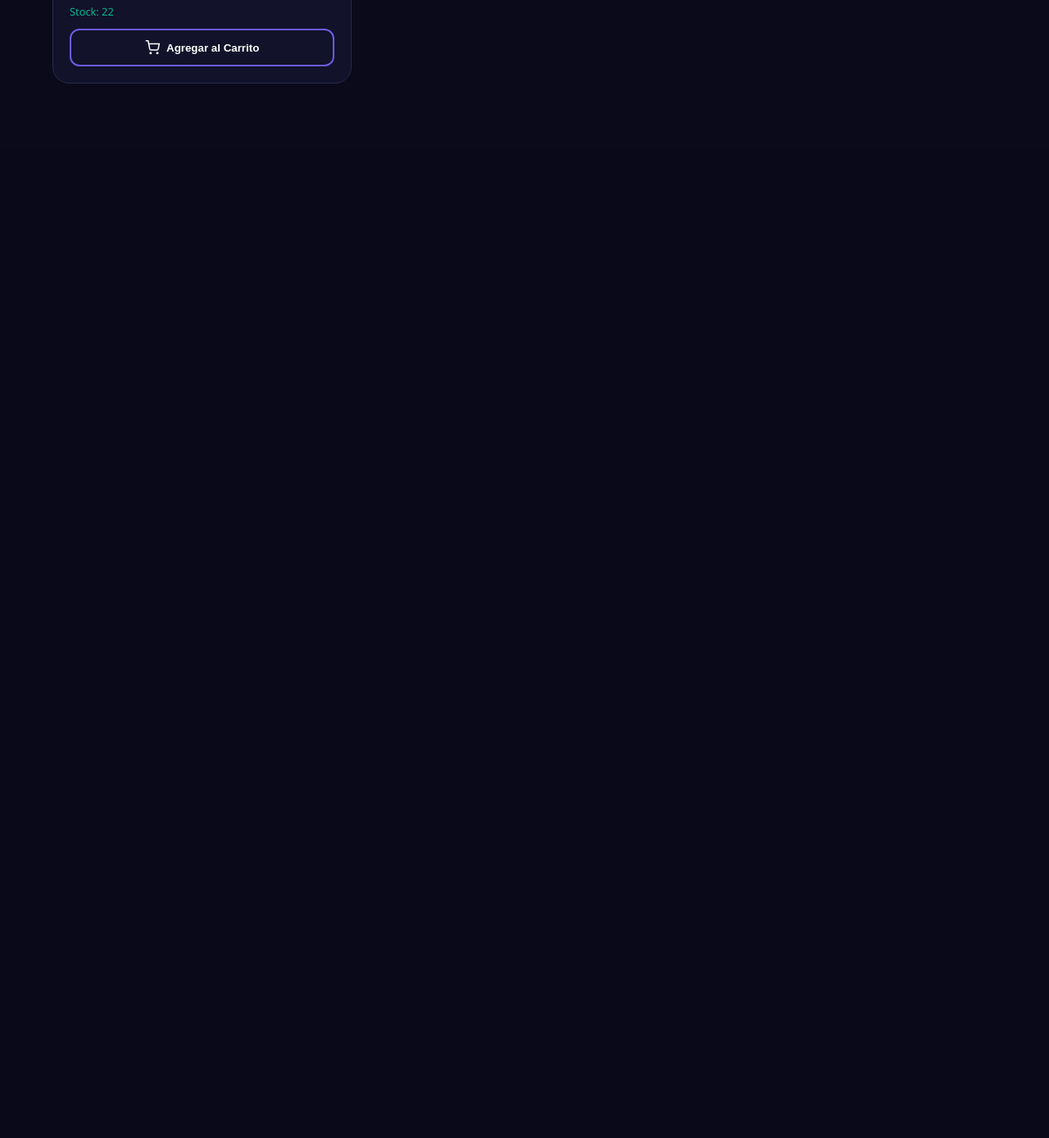
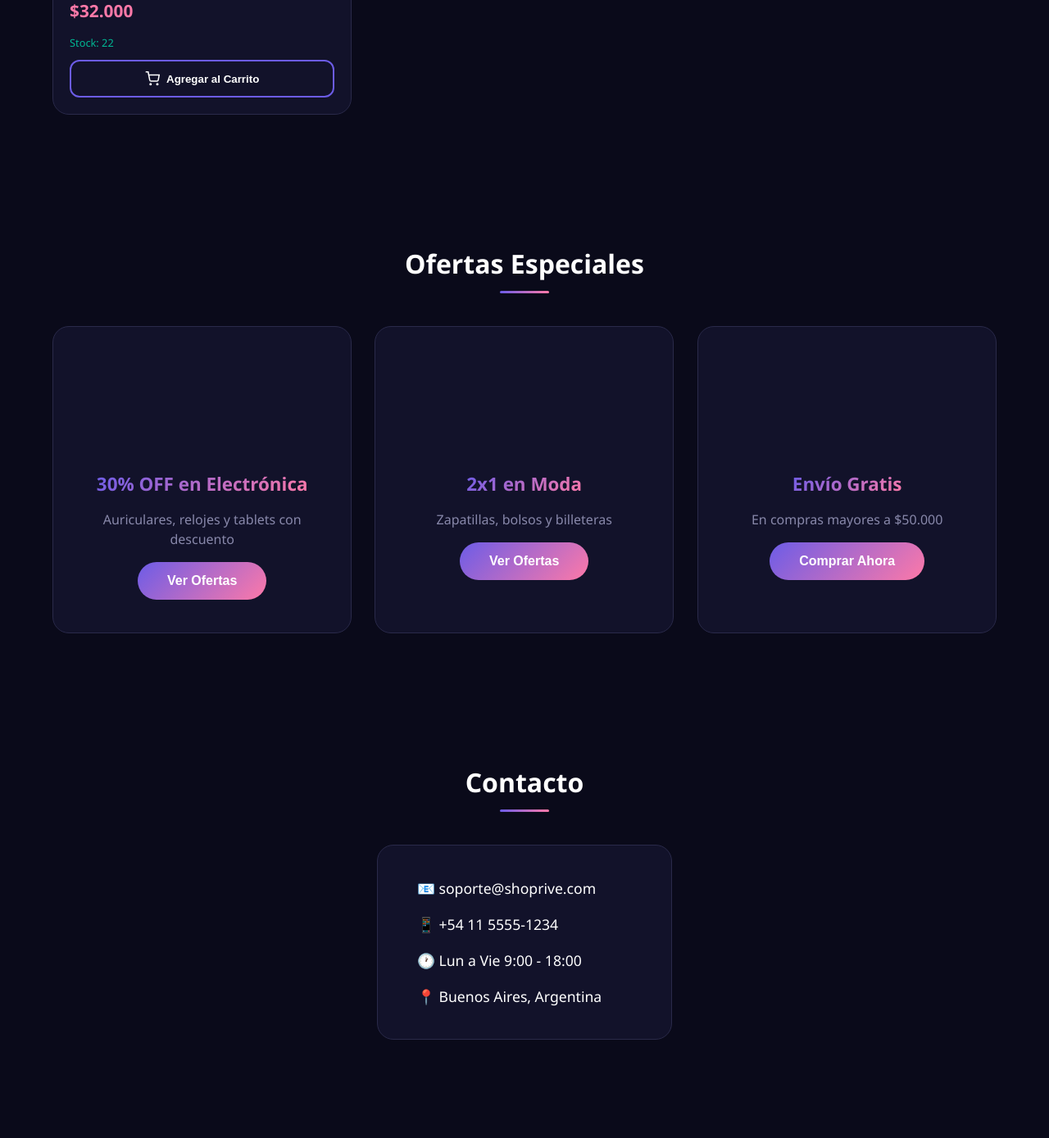
Before and after one commit to siliconvalleyar-oss/shop_rive_web, a PHP site: page / in a window 1280 px wide. Shown: the part 2996-4385 px from the top of the page at 82% size. Before the commit the page ends 3098 px from the top, so only its background shows below. Run offline with PHP 8.4, Linux system fonts and the light colour scheme; data comes from the database, SQL or seed files in the repository.

Commit message:
v2.2.2: navegacion por secciones, galeria de productos, ofertas y contacto
- Nav links funcionales: Inicio, Productos, Ofertas, Contacto con smooth scroll
- Seccion Productos ahora es 'Galeria de Productos' con compra directa
- Nuevas secciones: Ofertas (con animaciones .riv) y Contacto
- showSection() en JS: activa nav link y scrollea suave
- Ofertas con animaciones buy-button-sparkle, glowing-hover, animated-button
- Misma estructura en index.html, index.php, index.php.apache

```diff
--- a/css/style.css
+++ b/css/style.css
@@ -371,6 +371,14 @@ body {
   margin-bottom: 40px;
   text-align: center;
   position: relative;
+}
+
+.section-subtitle {
+  text-align: center;
+  color: var(--text-muted);
+  margin-bottom: 40px;
+  margin-top: -24px;
+  font-size: 1rem;
 }
 
 .section-title::after {
@@ -905,6 +913,87 @@ body {
   }
 }
 
+/* OFERTAS */
+.ofertas {
+  padding: 80px 24px;
+  max-width: 1200px;
+  margin: 0 auto;
+}
+
+.ofertas-grid {
+  display: grid;
+  grid-template-columns: repeat(3, 1fr);
+  gap: 28px;
+}
+
+.oferta-card {
+  background: var(--bg-card);
+  border: 1px solid var(--border);
+  border-radius: 20px;
+  padding: 40px 32px;
+  text-align: center;
+  display: flex;
+  flex-direction: column;
+  align-items: center;
+  gap: 16px;
+  transition: all 0.4s;
+  animation: cardAppear 0.5s ease both;
+}
+
+.oferta-card:nth-child(2) { animation-delay: 0.1s; }
+.oferta-card:nth-child(3) { animation-delay: 0.2s; }
+
+.oferta-card:hover {
+  transform: translateY(-8px);
+  border-color: var(--primary);
+  box-shadow: var(--shadow);
+}
+
+.oferta-card h3 {
+  font-size: 1.4rem;
+  font-weight: 700;
+  background: linear-gradient(135deg, var(--primary), var(--accent));
+  -webkit-background-clip: text;
+  -webkit-text-fill-color: transparent;
+}
+
+.oferta-card p {
+  color: var(--text-muted);
+  line-height: 1.5;
+}
+
+/* CONTACTO */
+.contacto {
+  padding: 80px 24px 120px;
+  max-width: 1200px;
+  margin: 0 auto;
+}
+
+.contacto-content {
+  display: flex;
+  justify-content: center;
+}
+
+.contacto-info {
+  background: var(--bg-card);
+  border: 1px solid var(--border);
+  border-radius: 20px;
+  padding: 40px 48px;
+  display: flex;
+  flex-direction: column;
+  gap: 20px;
+  min-width: 360px;
+  animation: cardAppear 0.5s ease;
+}
+
+.contacto-info p {
+  font-size: 1.1rem;
+  color: var(--text);
+  display: flex;
+  align-items: center;
+  gap: 12px;
+}
+
 /* RESPONSIVE */
 @media (max-width: 768px) {
   .nav { display: none; }
--- a/index.php
+++ b/index.php
@@ -18,10 +18,10 @@
         <span class="logo-text">Shop<span class="accent">Rive</span></span>
       </div>
       <nav class="nav">
-        <a href="#" class="nav-link active">Inicio</a>
-        <a href="#" class="nav-link">Productos</a>
-        <a href="#" class="nav-link">Ofertas</a>
-        <a href="#" class="nav-link">Contacto</a>
+        <a href="#inicio" class="nav-link active" onclick="showSection('inicio')">Inicio</a>
+        <a href="#productos" class="nav-link" onclick="showSection('productos')">Productos</a>
+        <a href="#ofertas" class="nav-link" onclick="showSection('ofertas')">Ofertas</a>
+        <a href="#contacto" class="nav-link" onclick="showSection('contacto')">Contacto</a>
       </nav>
       <div class="header-actions">
         <?php if (isset($_SESSION['user_id'])): ?>
@@ -48,7 +48,7 @@
   </header>
 
   <!-- HERO CAROUSEL -->
-  <section class="hero">
+  <section class="hero" id="inicio">
     <div class="hero-slides" id="hero-slides">
       <div class="hero-slide active" data-index="0">
         <div class="hero-content">
@@ -116,10 +116,49 @@
     </div>
   </section>
 
-  <!-- PRODUCTS -->
-  <section class="products">
-    <h2 class="section-title">Productos Destacados</h2>
+  <!-- PRODUCTS GALLERY -->
+  <section class="products" id="productos">
+    <h2 class="section-title">Galería de Productos</h2>
+    <p class="section-subtitle">Hacé clic para agregar al carrito directamente</p>
     <div class="products-grid" id="products-grid"></div>
+  </section>
+
+  <!-- OFERTAS -->
+  <section class="ofertas" id="ofertas">
+    <h2 class="section-title">Ofertas Especiales</h2>
+    <div class="ofertas-grid">
+      <div class="oferta-card">
+        <canvas id="ofertas-rive-1" width="120" height="120" style="width:120px;height:120px;"></canvas>
+        <h3>30% OFF en Electrónica</h3>
+        <p>Auriculares, relojes y tablets con descuento</p>
+        <button class="btn-primary" onclick="showSection('productos')">Ver Ofertas</button>
+      </div>
+      <div class="oferta-card">
+        <canvas id="ofertas-rive-2" width="120" height="120" style="width:120px;height:120px;"></canvas>
+        <h3>2x1 en Moda</h3>
+        <p>Zapatillas, bolsos y billeteras</p>
+        <button class="btn-primary" onclick="showSection('productos')">Ver Ofertas</button>
+      </div>
+      <div class="oferta-card">
+        <canvas id="ofertas-rive-3" width="120" height="120" style="width:120px;height:120px;"></canvas>
+        <h3>Envío Gratis</h3>
+        <p>En compras mayores a $50.000</p>
+        <button class="btn-primary" onclick="showSection('productos')">Comprar Ahora</button>
+      </div>
+    </div>
+  </section>
+
+  <!-- CONTACTO -->
+  <section class="contacto" id="contacto">
+    <h2 class="section-title">Contacto</h2>
+    <div class="contacto-content">
+      <div class="contacto-info">
+        <p>📧 soporte@shoprive.com</p>
+        <p>📱 +54 11 5555-1234</p>
+        <p>🕐 Lun a Vie 9:00 - 18:00</p>
+        <p>📍 Buenos Aires, Argentina</p>
+      </div>
+    </div>
   </section>
 
   <!-- CART SIDEBAR -->
--- a/js/main.js
+++ b/js/main.js
@@ -64,6 +64,17 @@ function initRiveAnimations() {
   loadRive('btn-cta-rive', 'assets/riv/glowing-hover-button.riv');
   loadRive('chat-rive', 'assets/riv/success_check.riv');
   loadRive('chat-avatar-rive', 'assets/riv/marty.riv');
+  loadRive('ofertas-rive-1', 'assets/riv/buy-button-sparkle.riv');
+  loadRive('ofertas-rive-2', 'assets/riv/glowing-hover-button.riv');
+  loadRive('ofertas-rive-3', 'assets/riv/animated-button.riv');
+}
+
+function showSection(id) {
+  document.querySelectorAll('.nav-link').forEach(l => l.classList.remove('active'));
+  const link = document.querySelector(`.nav-link[href="#${id}"]`);
+  if (link) link.classList.add('active');
+  const el = document.getElementById(id);
+  if (el) el.scrollIntoView({ behavior: 'smooth', block: 'start' });
 }
 
 // --- PRODUCTS ---
--- a/prompt.txt
+++ b/prompt.txt
@@ -6,3 +6,6 @@ tambien dice esto el mesaje al quere crear un usuario
 
 al presionar agregar al carrito no se agrega nada
 agregar un archivo todo.md y completarlo para escalar proyecto
+
+
+pushear y sumar cada tag de a un version sumar 0.0.1
```
Also changed, not shown: index.html (+47 -8 lines), 1 other file.
